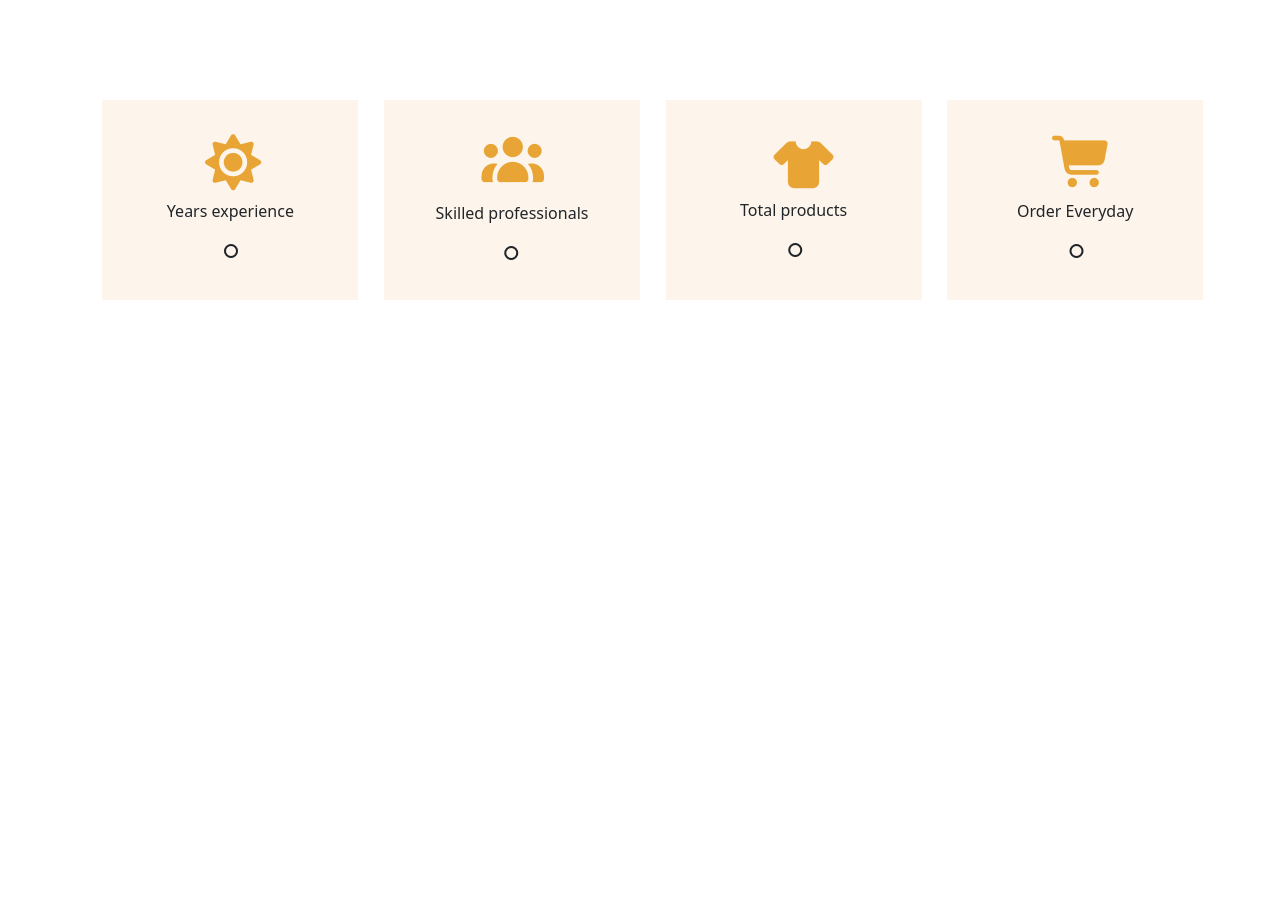
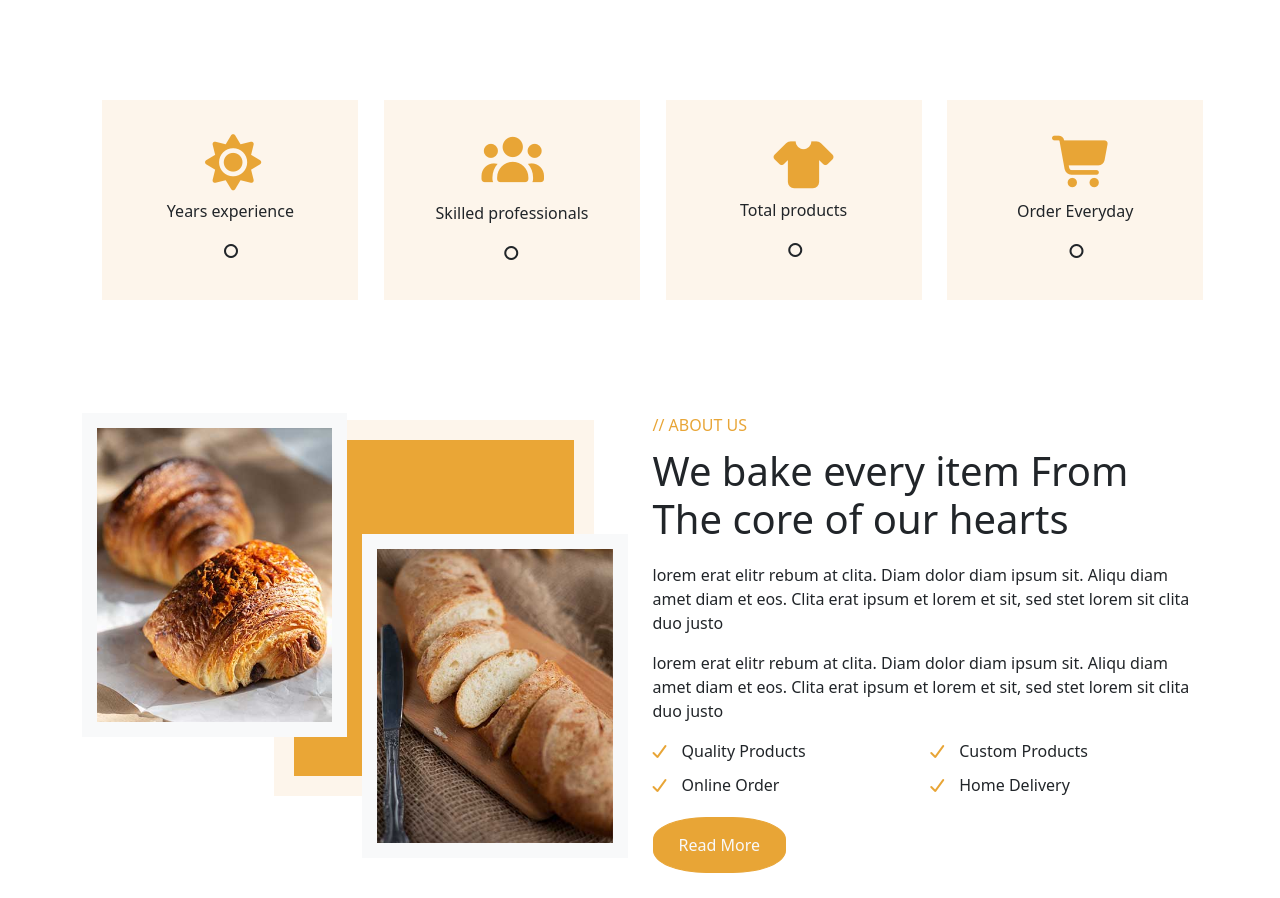
Before and after one commit to yassine1606/KadKer_ELBODMOUSSI_YASSINE, a website: page index.html in a window 1280 px wide. Shown: the part 1140-2038 px from the top of the page. Before the commit the page ends 1440 px from the top, so only its background shows below. Drawn offline with nearby package versions, Linux system fonts and the light colour scheme.

Commit message:
partie 4 finie sans anim

```diff
--- a/index.html
+++ b/index.html
@@ -175,13 +175,49 @@
         </section>
 
 
+        <section id="s4">
+            <div class="container-xxl py-5">
+                <div class="container">
+                    <div id="dAbs"></div>
+                    <div class="row g-5">
+                        <div class="col-lg-6 wow fadeInUp" data-wow-delay="0.1s">
+                            <div class="row g-3 img-twice position-relative h-100">
 
-
-
-
-
-
-
+                                <div class="col-6">
+                                    <img class="img-fluid bg-light p-3" src="./public/img/about-1.jpg" alt="">
+                                </div>
+                                <div class="col-6 align-self-end">
+                                    <img class="img-fluid bg-light p-3" src="./public/img/about-2.jpg" alt="">
+                                </div>
+                            </div>
+                        </div>
+                        <div class="col-lg-6 wow fadeInUp" data-wow-delay="0.5s">
+                            <div class="h-100">
+                                <p class="text-cJaune text-uppercase mb-2">// About Us</p>
+                                <h1 class="display-6 mb-4">We bake every item From The core of our hearts</h1>
+                                <p>lorem erat elitr rebum at clita. Diam dolor diam ipsum sit. Aliqu diam amet diam et eos. Clita erat ipsum et lorem et sit, sed stet lorem sit clita duo justo</p>
+                                <p>lorem erat elitr rebum at clita. Diam dolor diam ipsum sit. Aliqu diam amet diam et eos. Clita erat ipsum et lorem et sit, sed stet lorem sit clita duo justo</p>
+                                <div class="row g-2 mb-4">
+                                    <div class="col-sm-6">
+                                        <i class="fa fa-check text-cJaune me-3"></i>Quality Products
+                                    </div>
+                                    <div class="col-sm-6">
+                                        <i class="fa fa-check text-cJaune me-3"></i>Custom Products
+                                    </div>
+                                    <div class="col-sm-6">
+                                        <i class="fa fa-check text-cJaune me-3"></i>Online Order
+                                    </div>
+                                    <div class="col-sm-6">
+                                        <i class="fa fa-check text-cJaune me-3"></i>Home Delivery
+                                    </div>
+                                </div>
+                                <a class="btn btn-cJaune text-light py-3 px-5 " href="" id="bt2v2">Read More</a>
+                            </div>
+                        </div>
+                    </div>
+                </div>
+            </div>
+        </section>
 
 
 
--- a/src/sass/app.scss
+++ b/src/sass/app.scss
@@ -4,7 +4,7 @@
 @import "./modules/partie1";
 @import "./modules/partie2";
 @import "./modules/partie3";
-
+@import "./modules/partie4";
 
 
 
--- /dev/null
+++ b/src/sass/modules/_partie4.scss
@@ -0,0 +1,16 @@
+
+#s4{
+    padding-top: 20%;
+}
+#bt2v2{
+    border-radius: 40%;
+}
+#dAbs{
+    position: absolute;
+    height: 47vh;
+    margin-top: 2.5%;
+    width: 25vw;
+    border: 20px solid rgba(253,245,235,255);
+    background-color: rgba(234,166,54,255);
+    margin-left: 15%;
+}
```
Also changed, not shown: public/css/app.css.
